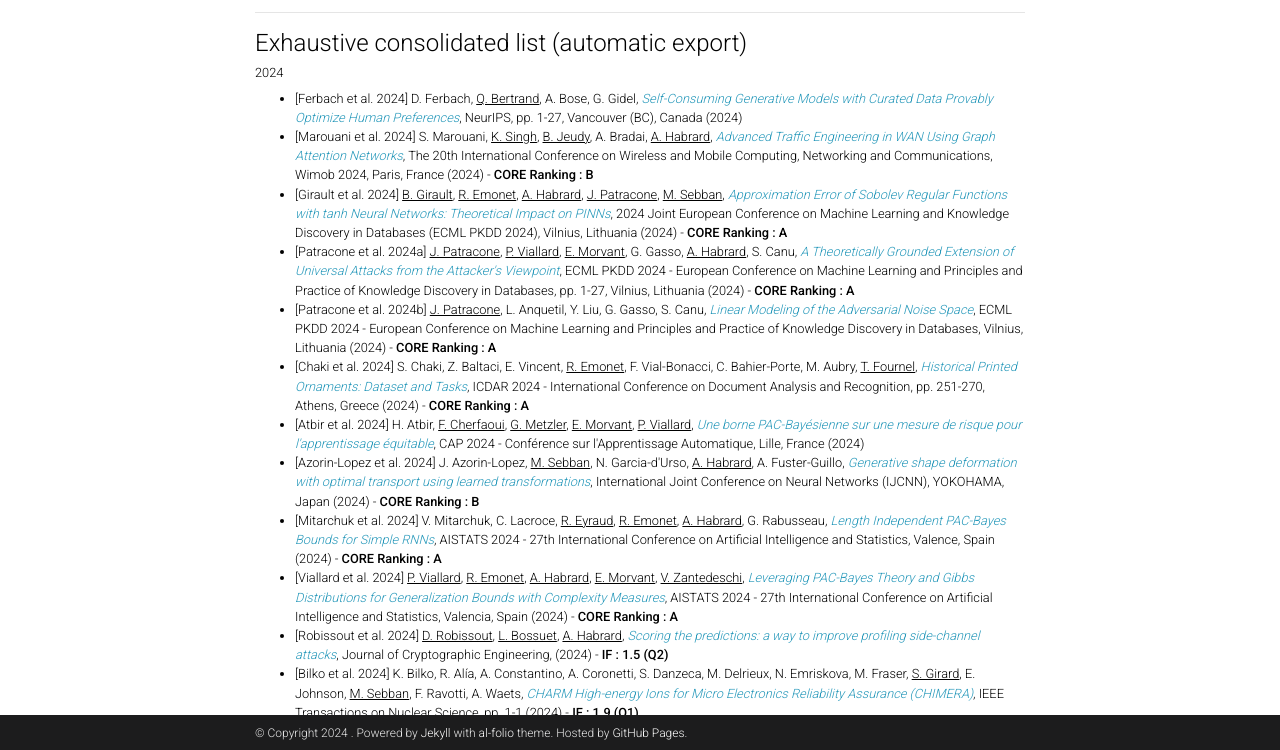
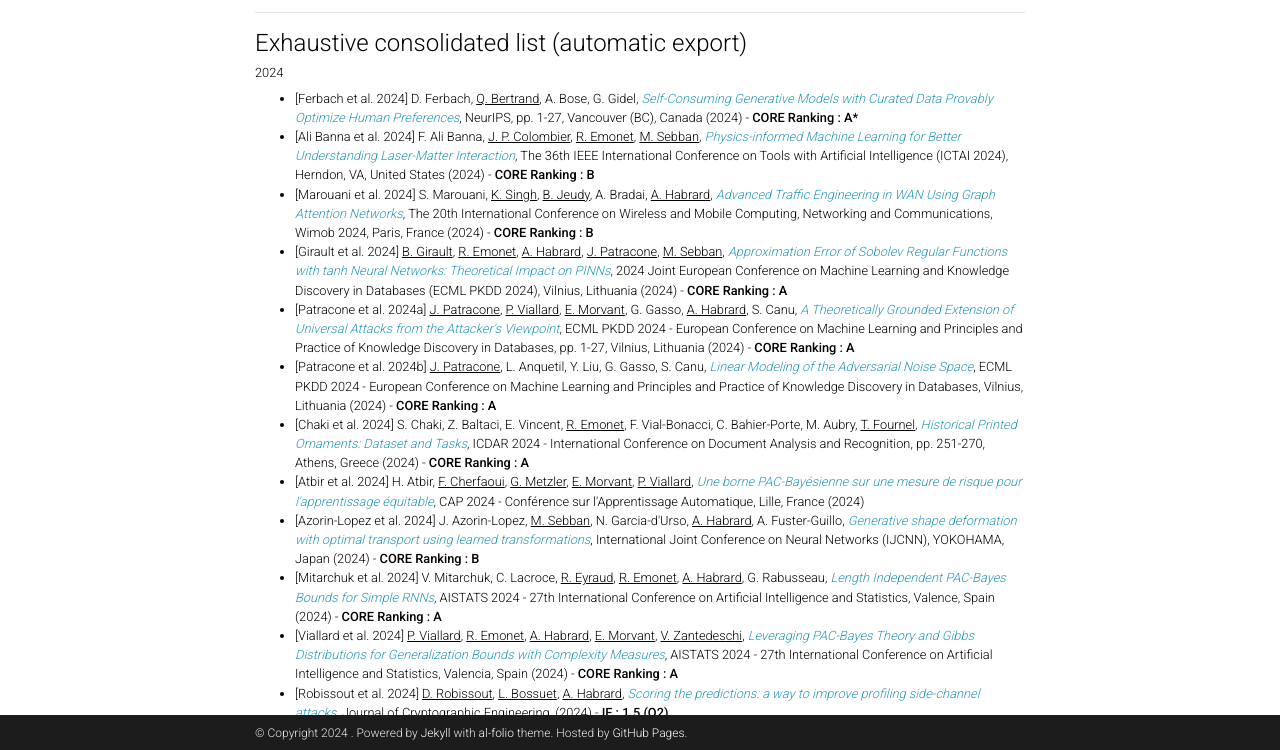
Before and after one commit to labhc-malice/labhc-malice.github.io, a Jekyll site: the page built from _pages/publications.md, in a window 1280 px wide and 900 px high, scrolled down 448 px, cut to the strip 150-900 px from the top of the window. Built offline with Jekyll 4.4.1, drawn with Linux system fonts in a browser that asks for light colours; comment, search, counter and statistics services are not loaded; a style sheet for code colours, icons or effects is not loaded; some of the changed text lies outside the part shown.

Commit message:
Update from labmetry

```diff
--- a/_includes/labmetry_raw.html
+++ b/_includes/labmetry_raw.html
@@ -4,6 +4,18 @@
                 <li>[Ferbach et al. 2024]             D. Ferbach,                             <u>Q. Bertrand</u>,
                         A. Bose,                 G. Gidel,
 <em><a href="https://hal.science/hal-04711701v1" target="_blank">Self-Consuming Generative Models with Curated Data Provably Optimize Human Preferences</a></em>, NeurIPS, pp. 1-27, Vancouver (BC), Canada (2024)
+     - <strong>
+            CORE Ranking : A*
+    </strong>
+</li>
+                            <li>[Ali Banna et al. 2024]             F. Ali Banna,                                                     <u>J. P. Colombier</u>,
+                                    <u>R. Emonet</u>,
+                                    <u>M. Sebban</u>,
+
+<em><a href="https://hal.science/hal-04717837v1" target="_blank">Physics-informed Machine Learning for Better Understanding Laser-Matter Interaction</a></em>, The 36th IEEE International Conference on Tools with Artificial Intelligence (ICTAI 2024), Herndon, VA, United States (2024)
+     - <strong>
+            CORE Ranking : B
+    </strong>
 </li>
                             <li>[Marouani et al. 2024]             S. Marouani,                             <u>K. Singh</u>,
                                     <u>B. Jeudy</u>,
@@ -55,7 +67,7 @@
                                     <u>E. Morvant</u>,
                                     <u>P. Viallard</u>,
 
-<em><a href="https://hal.science/hal-04646194" target="_blank">Une borne PAC-Bayésienne sur une mesure de risque pour l&#039;apprentissage équitable</a></em>, CAP 2024 - Conférence sur l&#039;Apprentissage Automatique, Lille, France (2024)
+<em><a href="https://hal.science/hal-04646194v1" target="_blank">Une borne PAC-Bayésienne sur une mesure de risque pour l&#039;apprentissage équitable</a></em>, CAP 2024 - Conférence sur l&#039;Apprentissage Automatique, Lille, France (2024)
 </li>
                             <li>[Azorin-Lopez et al. 2024]             J. Azorin-Lopez,                             <u>M. Sebban</u>,
                         N. Garcia-d&#039;Urso,                             <u>A. Habrard</u>,
@@ -80,7 +92,7 @@
                                     <u>E. Morvant</u>,
                                     <u>V. Zantedeschi</u>,
 
-<em><a href="https://hal.science/hal-04473777" target="_blank">Leveraging PAC-Bayes Theory and Gibbs Distributions for Generalization Bounds with Complexity Measures</a></em>, AISTATS 2024 - 27th International Conference on Artificial Intelligence and Statistics, Valencia, Spain (2024)
+<em><a href="https://hal.science/hal-04473777v1" target="_blank">Leveraging PAC-Bayes Theory and Gibbs Distributions for Generalization Bounds with Complexity Measures</a></em>, AISTATS 2024 - 27th International Conference on Artificial Intelligence and Statistics, Valencia, Spain (2024)
      - <strong>
             CORE Ranking : A
     </strong>
@@ -212,11 +224,14 @@
                             <li>[Zaid et al. 2023]             G. Zaid,                             <u>L. Bossuet</u>,
                         M. Carbone,                             <u>A. Habrard</u>,
                         A. Venelli,
-<em><a href="https://hal.science/hal-04500182" target="_blank">Conditional Variational AutoEncoder based on Stochastic Attacks</a></em>, IACR Transactions on Cryptographic Hardware and Embedded Systems, pp. 310-357 (2023)
+<em><a href="https://hal.science/hal-04500182" target="_blank">Conditional Variational AutoEncoder based on Stochastic Attacks</a></em>, Workshop on Cryptographic Hardware and Embedded Systems, pp. 310-357, (2023)
+     - <strong>
+            CORE Ranking : A
+    </strong>
 </li>
                             <li>[Rußwurm et al. 2023]             M. Rußwurm,                 N. Courty,                             <u>R. Emonet</u>,
                         S. Lefèvre,                 D. Tuia,                 R. Tavenard,
-<em><a href="https://hal.science/hal-04023073" target="_blank">End-to-end learned early classification of time series for in-season crop type mapping</a></em>, ISPRS Journal of Photogrammetry and Remote Sensing, vol. 196(), pp. 445-456 (2023)
+<em><a href="https://hal.science/hal-04023073v1" target="_blank">End-to-end learned early classification of time series for in-season crop type mapping</a></em>, ISPRS Journal of Photogrammetry and Remote Sensing, vol. 196(), pp. 445-456 (2023)
      - <strong>
             IF : 10.6 (Q1)
     </strong>
```
